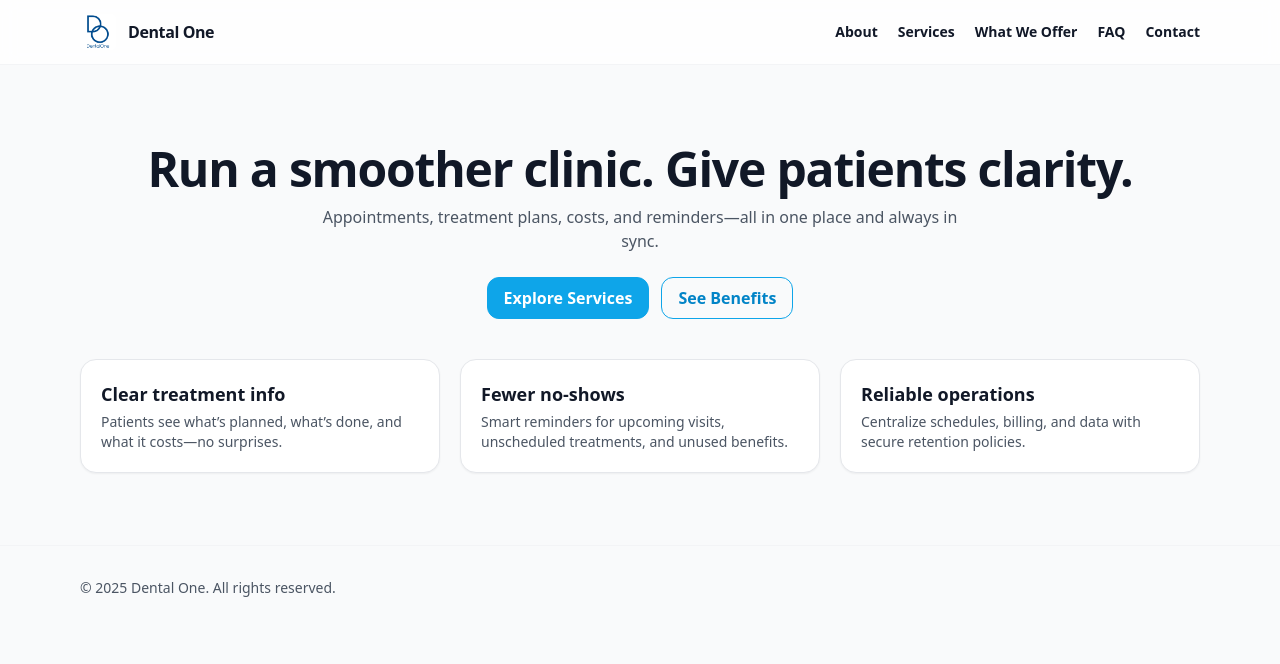
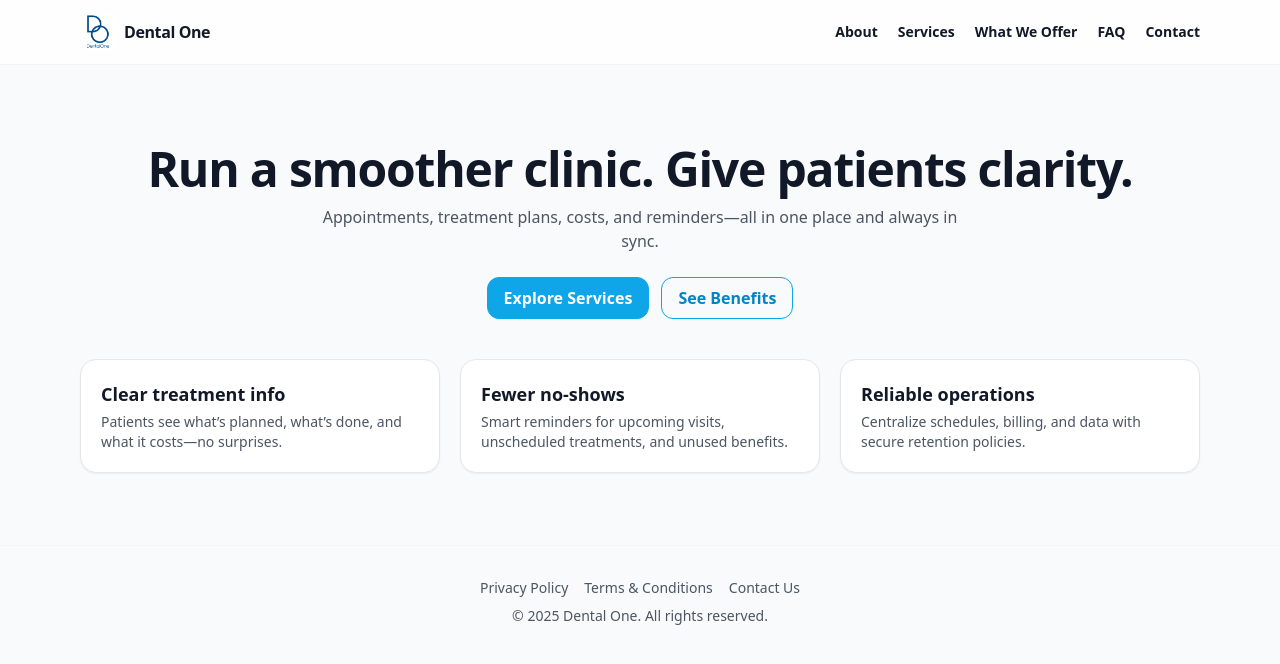
Before and after one commit to SwaramGit/dentalonemain, a Next.js app: page / in a window 1280 px wide. Shown: the top 664 px of the page. Built offline with nearby package versions, Linux system fonts and the light colour scheme; no server answers.

Commit message:
Made logo clickable, added footer links

```diff
--- a/components/Layout.js
+++ b/components/Layout.js
@@ -7,8 +7,11 @@ export default function Layout({ children }) {
       <header className="sticky top-0 bg-white/80 backdrop-blur border-b border-gray-100">
         <div className="container-px flex items-center justify-between h-16">
           <div className="flex items-center gap-3">
-            <Image src="/logo.jpeg" alt="Logo" width={36} height={36} className="rounded-md" />
-            <Link href="/" className="font-extrabold tracking-tight">Dental One</Link>
+            <Link href="/" className="flex items-center gap-2">
+  <Image src="/logo.jpeg" alt="Logo" width={36} height={36} className="rounded-md cursor-pointer" />
+  <span className="font-extrabold tracking-tight">Dental One</span>
+</Link>
+
           </div>
           <nav className="flex items-center gap-5 font-semibold text-sm">
             <Link href="/about-us" className="hover:text-sky-600">About</Link>
@@ -21,9 +24,15 @@ export default function Layout({ children }) {
       </header>
       <main className="container-px py-10">{children}</main>
       <footer className="border-t border-gray-100 mt-8">
-        <div className="container-px py-8 text-sm text-gray-600">
-          © {new Date().getFullYear()} Dental One. All rights reserved.
-        </div>
+        <div className="container-px py-8 text-sm text-gray-600 text-center">
+  <div className="space-x-4 mb-2">
+    <Link href="/privacy-policy" className="hover:underline">Privacy Policy</Link>
+    <Link href="/terms-and-conditions" className="hover:underline">Terms & Conditions</Link>
+    <Link href="/contact-us" className="hover:underline">Contact Us</Link>
+  </div>
+  <p>© {new Date().getFullYear()} Dental One. All rights reserved.</p>
+</div>
+
       </footer>
     </div>
   );
```
